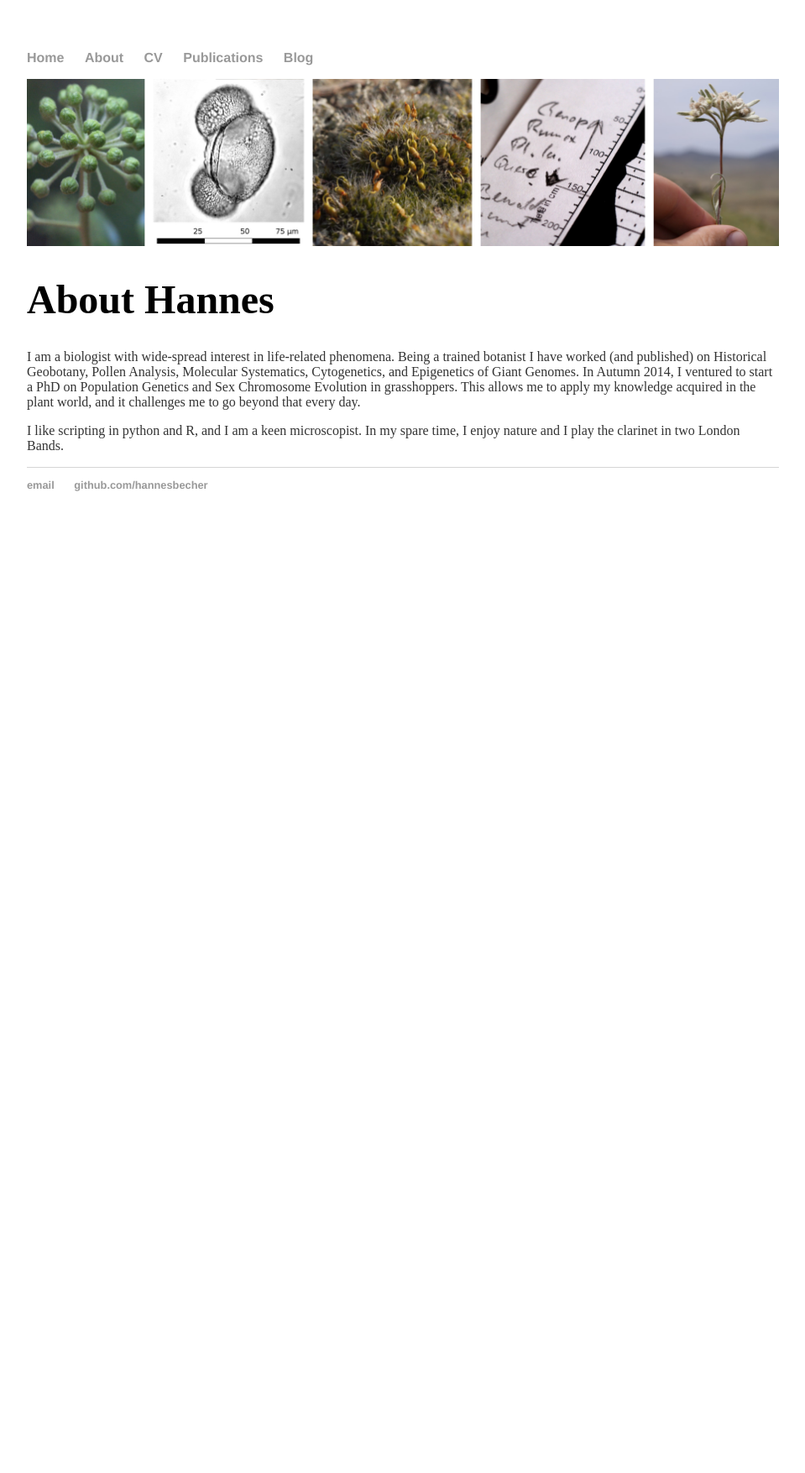
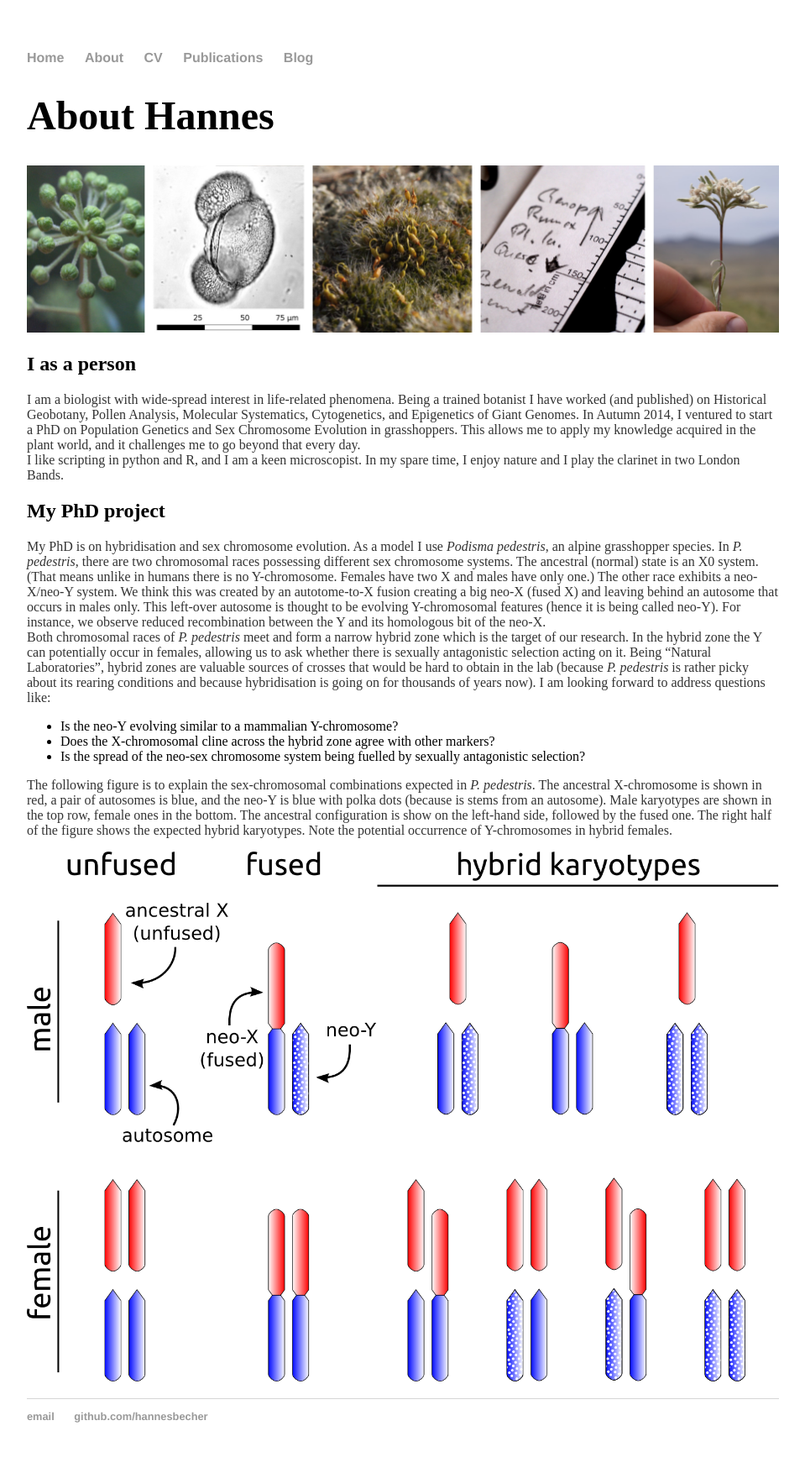
Before and after one commit to hannesbecher/hannesbecher.github.io, a Jekyll site: the page built from about/index.md, in a window 1280 px wide. Shown: the whole page at 84% size, without its empty margins (160-1119 px from the left). Built offline with Jekyll 4.4.1, drawn with Linux system fonts in a browser that asks for light colours; before the commit the page ends 900 px from its top, so only the background shows below that.

Commit message:
Blog, about, home

```diff
--- a/about/index.html
+++ /dev/null
@@ -1,12 +0,0 @@
----
-layout: default
-title: About Hannes
----
-    		<div class="blurb">
-<img src=../img/about.jpg alt="about">
-        		<h1>About Hannes</h1>
-				<p>I am a biologist with wide-spread interest in life-related phenomena. Being a trained botanist I have worked (and published) on Historical Geobotany, Pollen Analysis, Molecular Systematics, Cytogenetics, and Epigenetics of Giant Genomes. In Autumn 2014, I ventured to start a PhD on Population Genetics and Sex Chromosome Evolution in grasshoppers. This allows me to apply my knowledge acquired in the plant world, and it challenges me to go beyond that every day.</p>
-<p>I like scripting in python and R, and I am a keen microscopist. In my spare time, I enjoy nature and I play the clarinet in two London Bands.</p>
-
-
-    		</div><!-- /.blurb -->
--- /dev/null
+++ b/about/index.md
@@ -0,0 +1,25 @@
+---
+layout: default
+title: About Hannes
+---
+
+
+#About Hannes
+
+![About](../img/about.jpg)
+
+##I as a person
+I am a biologist with wide-spread interest in life-related phenomena. Being a trained botanist I have worked (and published) on Historical Geobotany, Pollen Analysis, Molecular Systematics, Cytogenetics, and Epigenetics of Giant Genomes. In Autumn 2014, I ventured to start a PhD on Population Genetics and Sex Chromosome Evolution in grasshoppers. This allows me to apply my knowledge acquired in the plant world, and it challenges me to go beyond that every day.
+I like scripting in python and R, and I am a keen microscopist. In my spare time, I enjoy nature and I play the clarinet in two London Bands.
+
+##My PhD project
+My PhD is on hybridisation and sex chromosome evolution. As a model I use *Podisma pedestris*, an alpine grasshopper species. In *P. pedestris*, there are two chromosomal races possessing different sex chromosome systems. The ancestral (normal) state is an X0 system. (That means unlike in humans there is no Y-chromosome. Females have two X and males have only one.) The other race exhibits a neo-X/neo-Y system. We think this was created by an autotome-to-X fusion creating a big neo-X (fused X) and leaving behind an autosome that occurs in males only. This left-over autosome is thought to be evolving Y-chromosomal features (hence it is being called neo-Y). For instance, we observe reduced recombination between the Y and its homologous bit of the neo-X.
+Both chromosomal races of *P. pedestris* meet and form a narrow hybrid zone which is the target of our research. In the hybrid zone the Y can potentially occur in females, allowing us to ask whether there is sexually antagonistic selection acting on it. Being “Natural Laboratories”, hybrid zones are valuable sources of crosses that would be hard to obtain in the lab (because *P. pedestris* is rather picky about its rearing conditions and because hybridisation is going on for thousands of years now). I am looking forward to address questions like:
+
+* Is the neo-Y evolving similar to a mammalian Y-chromosome?
+* Does the X-chromosomal cline across the hybrid zone agree with other markers?
+* Is the spread of the neo-sex chromosome system being fuelled by sexually antagonistic selection?
+
+The following figure is to explain the sex-chromosomal combinations expected in *P. pedestris*. The ancestral X-chromosome is shown in red, a pair of autosomes is blue, and the neo-Y is blue with polka dots (because is stems from an autosome). Male karyotypes are shown in the top row, female ones in the bottom. The ancestral configuration is show on the left-hand side, followed by the fused one. The right half of the figure shows the expected hybrid karyotypes. Note the potential occurrence of Y-chromosomes in hybrid females.
+
+![chromosomes](../img/sex_chrs_drawing.png)
--- a/publications/index.html
+++ b/publications/index.html
@@ -6,7 +6,7 @@ title: Hannes Becher - Publications
     		<div class="publications">
         		<h1>Publications</h1>
         		<p>
-        			Winterfeld G, Schneider J, <strong>Becher H</strong>, Dickie J, & Röser M (<em>under revision</em>) Karyosystematics of the Australasian stipoid grass <em>Austrostipa</em> and related genera: chromosome sizes, ploidy, chromosome base numbers, and phylogeny. <em>Australian Systematic Botany</em>
+        			Winterfeld G, Schneider J, <strong>Becher H</strong>, Dickie J, & Röser M (<em>accepted</em>) Karyosystematics of the Australasian stipoid grass <em>Austrostipa</em> and related genera: chromosome sizes, ploidy, chromosome base numbers, and phylogeny. <em>Australian Systematic Botany</em>
         		</p>
 			<p><strong>Becher H</strong>, Ma L, Kelly LJ, Kovařík A, Leitch IJ, & Leitch AR (2014) Endogenous pararetrovirus sequences associated with 24 nt small RNAs at the centromeres of <em>Fritillaria imperialis</em> L. (Liliaceae), a species with a giant genome. <em>The Plant Journal</em>, <strong>80</strong>, 823–833. <a href=http://dx.doi.org/10.1111/tpj.12673> link </a>
 			</p>
```
Also changed, not shown: _posts/2015-08-25-summer.md (added, +12 -0 lines), index.md (+6 -3 lines), img/field15.JPG (added), img/sex_chrs_drawing.png (added), 1 other file.
